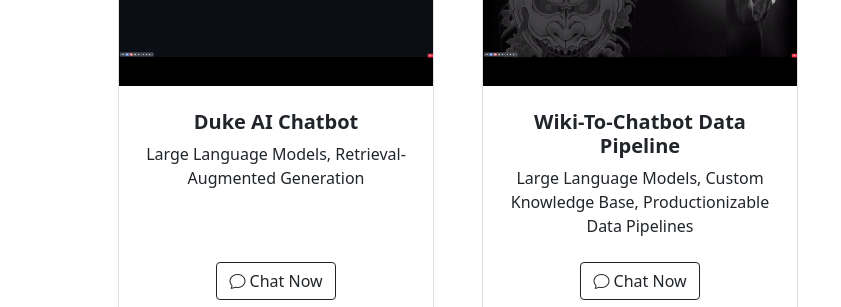
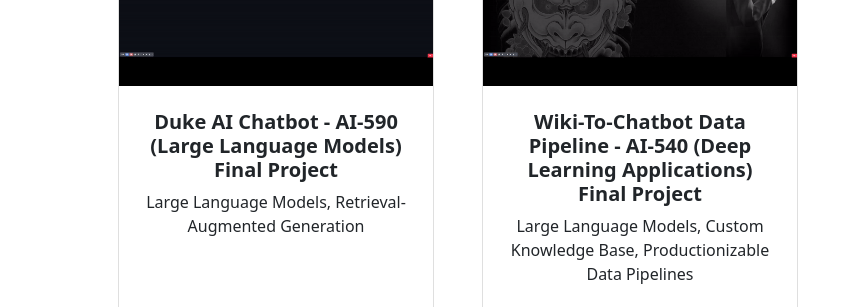
Before and after one commit to Aryan-Poonacha/Aryan-Poonacha.github.io, a plain HTML site: page index.html in a window 1280 px wide. Shown: the part 2539-2846 px from the top of the page, 0-841 px from the left. Drawn offline with nearby package versions, Linux system fonts and the light colour scheme; grey boxes are pictures that could not be loaded.

Commit message:
Update index.html

```diff
--- a/index.html
+++ b/index.html
@@ -170,7 +170,7 @@
                             <div class="card-body p-4">
                                 <div class="text-center">
                                     <!-- Product name-->
-                                    <h5 class="fw-bolder">Duke AI Chatbot</h5>
+                                    <h5 class="fw-bolder">Duke AI Chatbot - AI-590 (Large Language Models) Final Project</h5>
                                     <!-- Product price-->
                                     Large Language Models, Retrieval-Augmented Generation
                                 </div>
@@ -192,7 +192,7 @@
                             <div class="card-body p-4">
                                 <div class="text-center">
                                     <!-- Product name-->
-                                    <h5 class="fw-bolder">Wiki-To-Chatbot Data Pipeline</h5>
+                                    <h5 class="fw-bolder">Wiki-To-Chatbot Data Pipeline - AI-540 (Deep Learning Applications) Final Project</h5>
                                     <!-- Product price-->
                                     Large Language Models, Custom Knowledge Base, Productionizable Data Pipelines
                                 </div>
```
